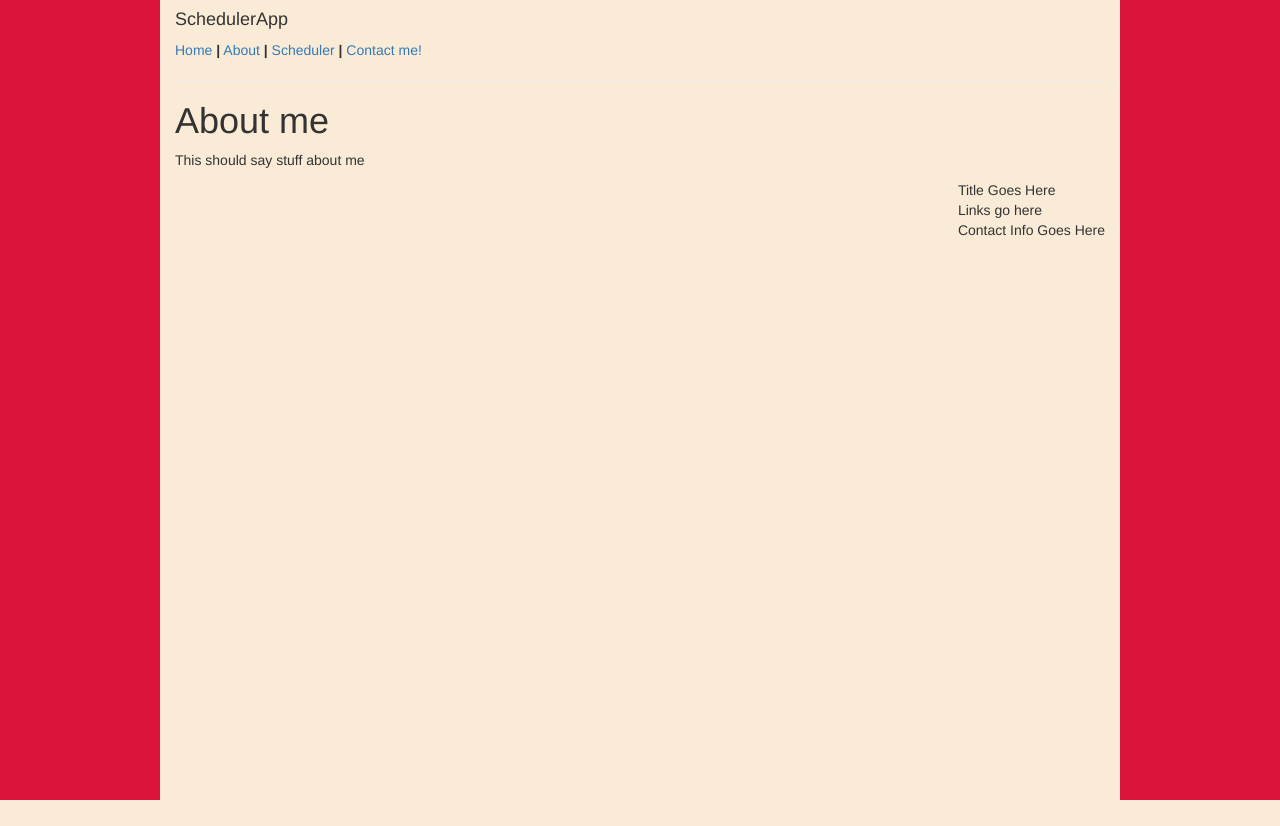
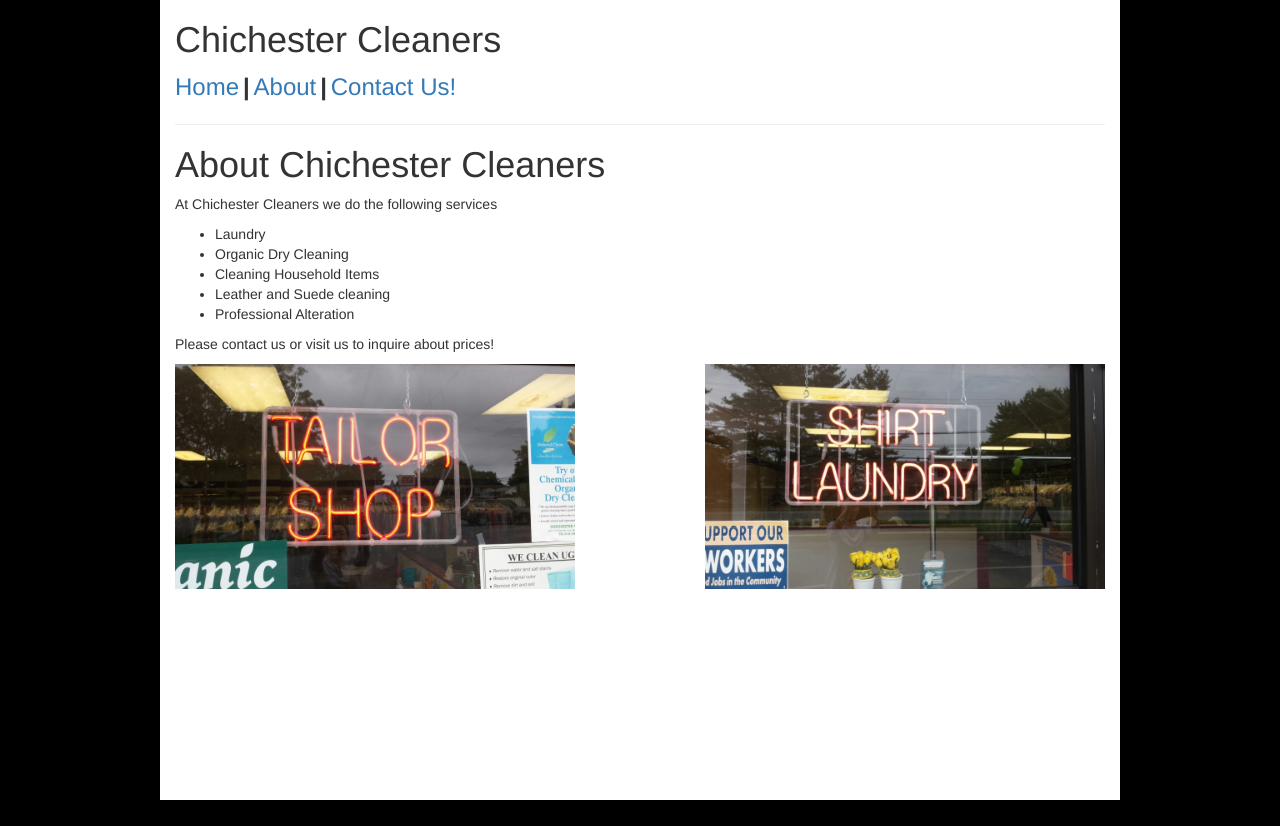
Before and after one commit to ekim1394/SchedulerWebApp, a Flask app: page /about in a window 1280 px wide. Shown: the top 826 px of the page. Before the commit the page ends 800 px from the top, so only its background shows below. Run offline with Flask 2, Linux system fonts and the light colour scheme; some libraries are stand-ins or nearby versions.

Commit message:
adding assets and updating html with specifications

```diff
--- a/app/static/css/main.css
+++ b/app/static/css/main.css
@@ -4,11 +4,15 @@
   height: 100%;
 }
 body {
-  background-color: #dc143c;
+  background-color: #000;
   height: 100%;
 }
 div {
-  background-color: #faebd7;
+  background-color: #fff;
+}
+#logs {
+  background-color: #00f;
+  color: #008000;
 }
 aside {
   display: block;
@@ -17,3 +21,41 @@
 article {
   float: right;
 }
+#storeFront {
+  width: 900;
+  height: 480;
+}
+#contact {
+  float: left;
+  background-color: #000;
+  color: #fff;
+  padding: 15;
+  margin: 29.2;
+  font-size: 16;
+}
+#map {
+  align: right;
+  float: right;
+  background-color: #000;
+  width: 300;
+  height: 200;
+  padding: 15;
+  margin: 29.2;
+}
+footer {
+  background-color: #000;
+}
+a {
+  font-size: 24;
+}
+b {
+  font-size: 24;
+}
+#shirtLaundry {
+  float: right;
+  width: 400;
+}
+#tailorShop {
+  float: left;
+  width: 400;
+}
--- a/app/stylus/main.styl
+++ b/app/stylus/main.styl
@@ -4,11 +4,15 @@
     height 100%
 
 body
-    background-color crimson
+    background-color black
     height 100%
 
 div
-    background-color antiquewhite
+    background-color white
+
+#logs
+    background-color blue
+    color green
 
 aside
     display block
@@ -16,3 +20,39 @@
 
 article
     float right
+
+#storeFront
+    width 900
+    height 480
+
+#contact
+    float left
+    background-color black
+    color white
+    padding 15
+    margin 29.2
+    font-size 16
+
+#map
+    align right
+    float right
+    background-color black
+    width 300
+    height 200
+    padding 15
+    margin 29.2
+
+footer
+    background-color black
+a
+    font-size 24
+b
+    font-size 24
+
+#shirtLaundry
+    float right
+    width 400
+
+#tailorShop
+    float left
+    width 400
--- a/app/templates/about.html
+++ b/app/templates/about.html
@@ -1,5 +1,16 @@
 {% extends "base.html" %}
 {% block content %}
-    <h1>About me</h1>
-    <p>This should say stuff about me</p>
+<h1>About Chichester Cleaners</h1>
+<p>At Chichester Cleaners we do the following services</p>
+<ul>
+    <li>Laundry</li>
+    <li>Organic Dry Cleaning</li>
+    <li>Cleaning Household Items</li>
+    <li>Leather and Suede cleaning</li>
+    <li>Professional Alteration</li>
+</ul>
+<p>Please contact us or visit us to inquire about prices!</p>
+<img src="../static/assets/shirtLaundry.jpeg" alt="Store Front" id="shirtLaundry">
+<img src="../static/assets/tailorShop.jpeg" alt="Store Front" id="tailorShop">
+
 {% endblock %}
--- a/app/templates/base.html
+++ b/app/templates/base.html
@@ -9,17 +9,17 @@
     {% if title %}
     <title>{{ title }}</title>
     {% else %}
-    <title>Scheduler</title>
+    <title>Chichester Cleaners</title>
     {% endif %}
 </head>
 <body>
 <div class="container">
     <div id="header">
-        <h4>SchedulerApp</h4>
+        <h1>Chichester Cleaners</h1>
         <a href="/index">Home</a>
         <b>|</b> <a href="/about">About</a>
-        <b>|</b> <a href="/scheduler">Scheduler</a>
-        <b>|</b> <a href="/contact">Contact me!</a>
+        <!--<b>|</b> <a href="/scheduler">Scheduler</a>-->
+        <b>|</b> <a href="/contact">Contact Us!</a>
     </div>
     <div id="logs">
         <hr>
@@ -35,14 +35,21 @@
     </div>
     <div id="content">
         {% block content %}{% endblock %}
-        <aside>
-            <article>
-                <header>Title Goes Here</header>
-                <section>Links go here</section>
-                <footer>Contact Info Goes Here</footer>
-            </article>
-        </aside>
     </div>
 </div>
 </body>
+<footer>
+    <div id="contact">
+        <h3>CONTACT INFO</h3>
+        <p>Chichester Cleaners
+            <br>P: 610-485-4408
+            <br>3601 Chichester Ave.
+            <br>Boothwyn PA 19061
+        </p>
+    </div>
+    <div>
+        <iframe id="map" src="https://www.google.com/maps/embed?pb=!1m18!1m12!1m3!1d3063.5336818911023!2d-75.44442248469194!3d39.83987167943637!2m3!1f0!2f0!3f0!3m2!1i1024!2i768!4f13.1!3m3!1m2!1s0x89c6e5d10a3b0b55%3A0xcdf3a7f595eecbe9!2sChichester+Cleaners!5e0!3m2!1sen!2sus!4v1501351611518"
+        frameborder="0"></iframe>
+    </div>
+</footer>
 </html>
```
Also changed, not shown: app/templates/contact.html (+12 -2 lines), app/templates/index.html (+5 -5 lines), app/static/assets/Interior.jpeg (added), app/static/assets/shirtLaundry.jpeg (added), app/static/assets/storeFront.jpeg (added), app/static/assets/tailorShop.jpeg (added).
